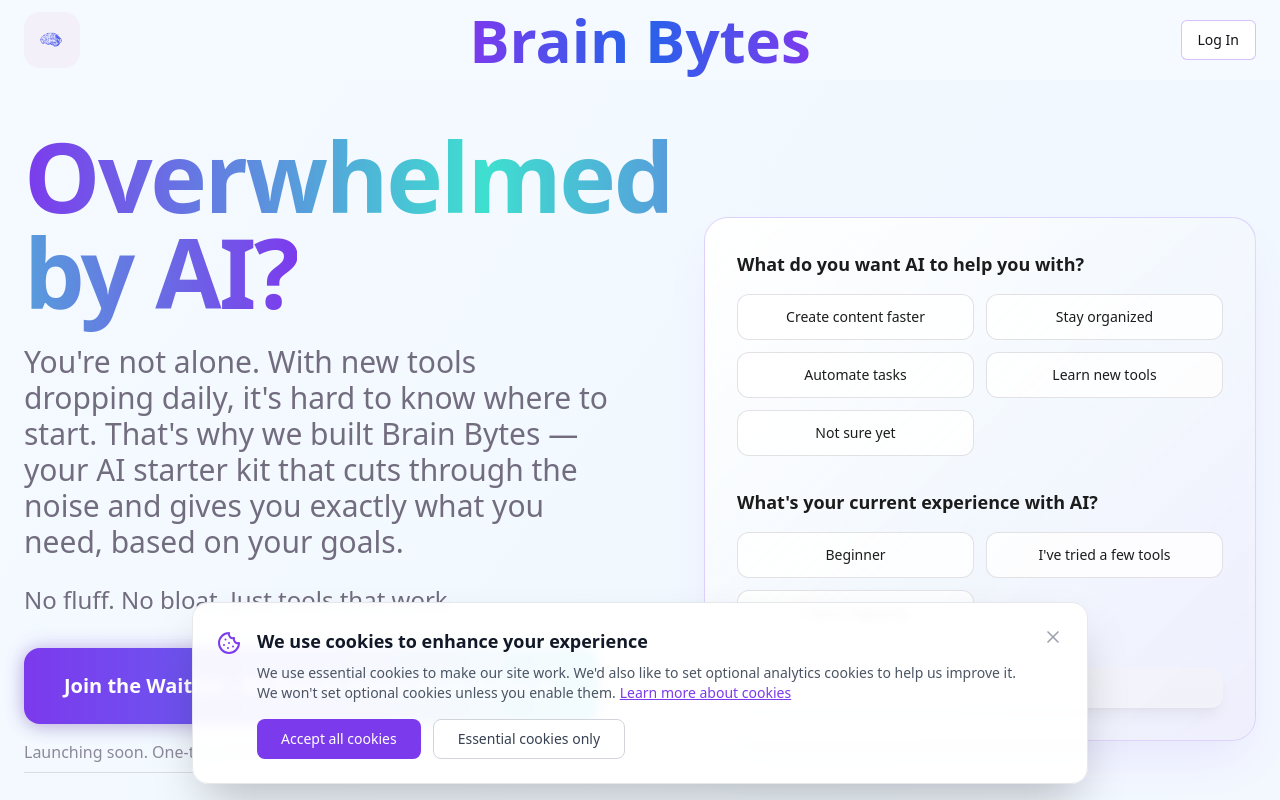
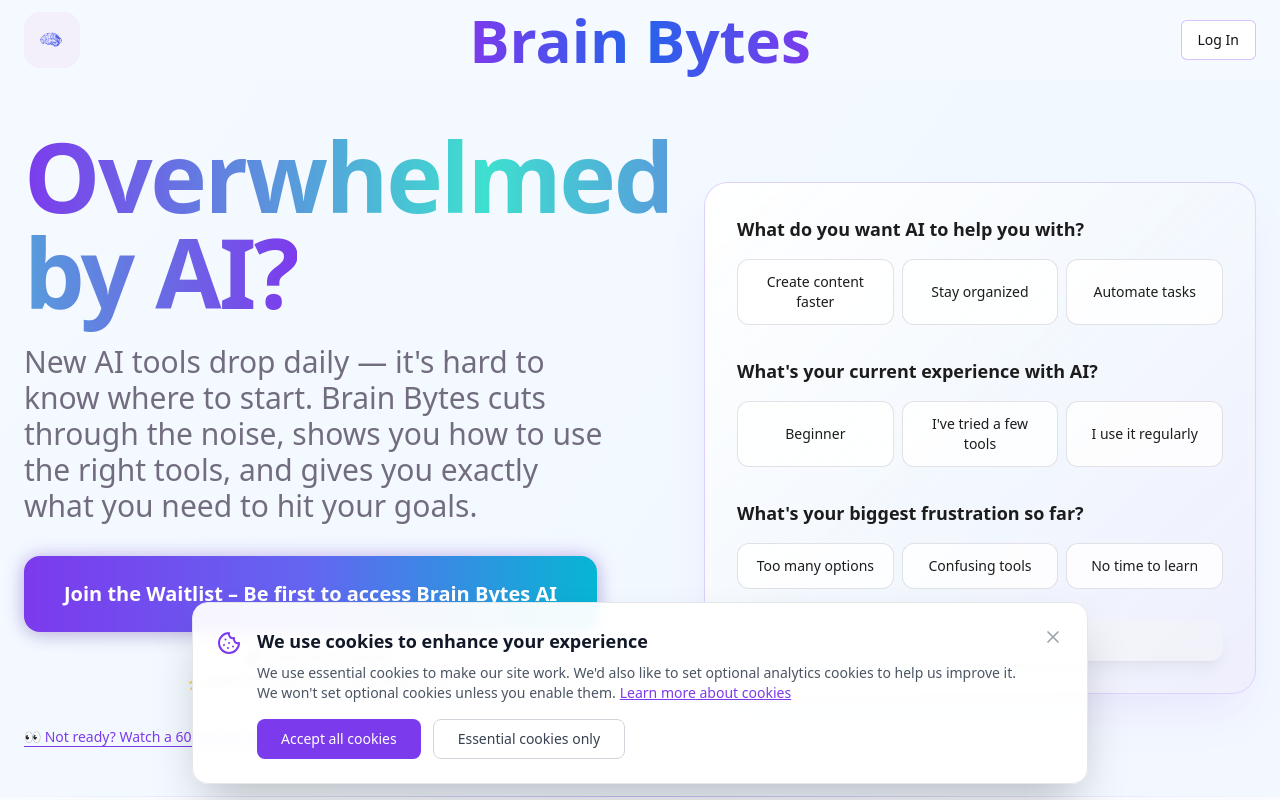
Before and after one commit to MuhammadMehroz786/brain-bytes-ai-assistant, a React (Vite) app: page / in a window 1280 px wide. Shown: the top 800 px of the page. Built offline with nearby package versions, Linux system fonts and the light colour scheme.

Commit message:
Update landing page content
Update subtext, add bullet points to left side, and modify quiz on right side to display 3 questions with 3 options each. Ensure all content fits within the first fold.

```diff
--- a/src/components/IntroScreen.tsx
+++ b/src/components/IntroScreen.tsx
@@ -53,7 +53,7 @@ export const IntroScreen = ({ onStart, onAuth }: IntroScreenProps) => {
   };
 
   const isQuizComplete = () => {
-    return answers.helpWith !== "" && answers.experience !== "";
+    return answers.helpWith !== "" && answers.experience !== "" && answers.frustration !== "";
   };
 
   const handleSubmit = () => {
@@ -68,9 +68,7 @@ export const IntroScreen = ({ onStart, onAuth }: IntroScreenProps) => {
       options: [
         "Create content faster",
         "Stay organized",
-        "Automate tasks",
-        "Learn new tools",
-        "Not sure yet"
+        "Automate tasks"
       ],
       key: "helpWith" as keyof QuizAnswers
     },
@@ -82,6 +80,15 @@ export const IntroScreen = ({ onStart, onAuth }: IntroScreenProps) => {
         "I use it regularly"
       ],
       key: "experience" as keyof QuizAnswers
+    },
+    {
+      title: "What's your biggest frustration so far?",
+      options: [
+        "Too many options",
+        "Confusing tools",
+        "No time to learn"
+      ],
+      key: "frustration" as keyof QuizAnswers
     }
   ];
 
@@ -109,7 +116,7 @@ export const IntroScreen = ({ onStart, onAuth }: IntroScreenProps) => {
         {questions.map((question, index) => (
           <div key={question.key} className="space-y-4">
             <h3 className="text-lg font-bold text-[#1c1c1c]">{question.title}</h3>
-            <div className="grid grid-cols-2 gap-3">
+            <div className="grid grid-cols-3 gap-2">
               {question.options.map((option) => (
                 <button
                   key={option}
@@ -182,10 +189,8 @@ export const IntroScreen = ({ onStart, onAuth }: IntroScreenProps) => {
             </h1>
 
             <p className="text-base text-muted-foreground">
-              You're not alone. With new tools dropping daily, it's hard to know where to start. That's why we built Brain Bytes — your AI starter kit that cuts through the noise and gives you exactly what you need, based on your goals.
-            </p>
-            <p className="text-sm text-muted-foreground font-medium">
-              No fluff. No bloat. Just tools that work.
+              New AI tools drop daily — it's hard to know where to start.
+              Brain Bytes cuts through the noise, shows you how to use the right tools, and gives you exactly what you need to hit your goals.
             </p>
 
             {/* CTA Button */}
@@ -193,9 +198,10 @@ export const IntroScreen = ({ onStart, onAuth }: IntroScreenProps) => {
               <Button onClick={handlePaymentClick} size="sm" className="w-full bg-gradient-to-r from-primary to-accent hover:from-primary/90 hover:to-accent/90 text-white font-semibold text-sm px-8 py-6 rounded-xl shadow-lg hover:shadow-xl transform hover:scale-105 transition-all duration-300">
                 Join the Waitlist – Be first to access Brain Bytes AI
               </Button>
-              <p className="text-xs text-muted-foreground">
-                Launching soon. One-time $29 fee.
-              </p>
+              <div className="text-center space-y-1">
+                <p className="text-xs text-muted-foreground">🚀 100% Personalized</p>
+                <p className="text-xs text-muted-foreground">⚡ Built for creators & productivity pros</p>
+              </div>
             </div>
 
             {/* Demo Link */}
@@ -250,10 +256,8 @@ export const IntroScreen = ({ onStart, onAuth }: IntroScreenProps) => {
                 </h1>
 
                 <p className="text-2xl lg:text-3xl text-muted-foreground leading-relaxed max-w-2xl">
-                  You're not alone. With new tools dropping daily, it's hard to know where to start. That's why we built Brain Bytes — your AI starter kit that cuts through the noise and gives you exactly what you need, based on your goals.
-                </p>
-                <p className="text-xl lg:text-2xl text-muted-foreground font-medium max-w-2xl">
-                  No fluff. No bloat. Just tools that work.
+                  New AI tools drop daily — it's hard to know where to start.
+                  Brain Bytes cuts through the noise, shows you how to use the right tools, and gives you exactly what you need to hit your goals.
                 </p>
               </div>
 
@@ -271,9 +275,10 @@ export const IntroScreen = ({ onStart, onAuth }: IntroScreenProps) => {
                        <div className="absolute inset-0 bg-gradient-to-r from-transparent via-white/20 to-transparent transform -skew-x-12 -translate-x-full group-hover:translate-x-full transition-transform duration-1000"></div>
                      </div>
                    </Button>
-                  <p className="text-base text-muted-foreground/80 border-b border-muted-foreground/20 pb-2 inline-block">
-                    Launching soon. One-time $29 fee.
-                  </p>
+                   <div className="text-center space-y-1">
+                     <p className="text-sm text-muted-foreground">🚀 100% Personalized</p>
+                     <p className="text-sm text-muted-foreground">⚡ Built for creators & productivity pros</p>
+                   </div>
                  </div>
 
                 {/* Demo Link */}
```
Lines whose indentation alone changed are shown as unchanged.
